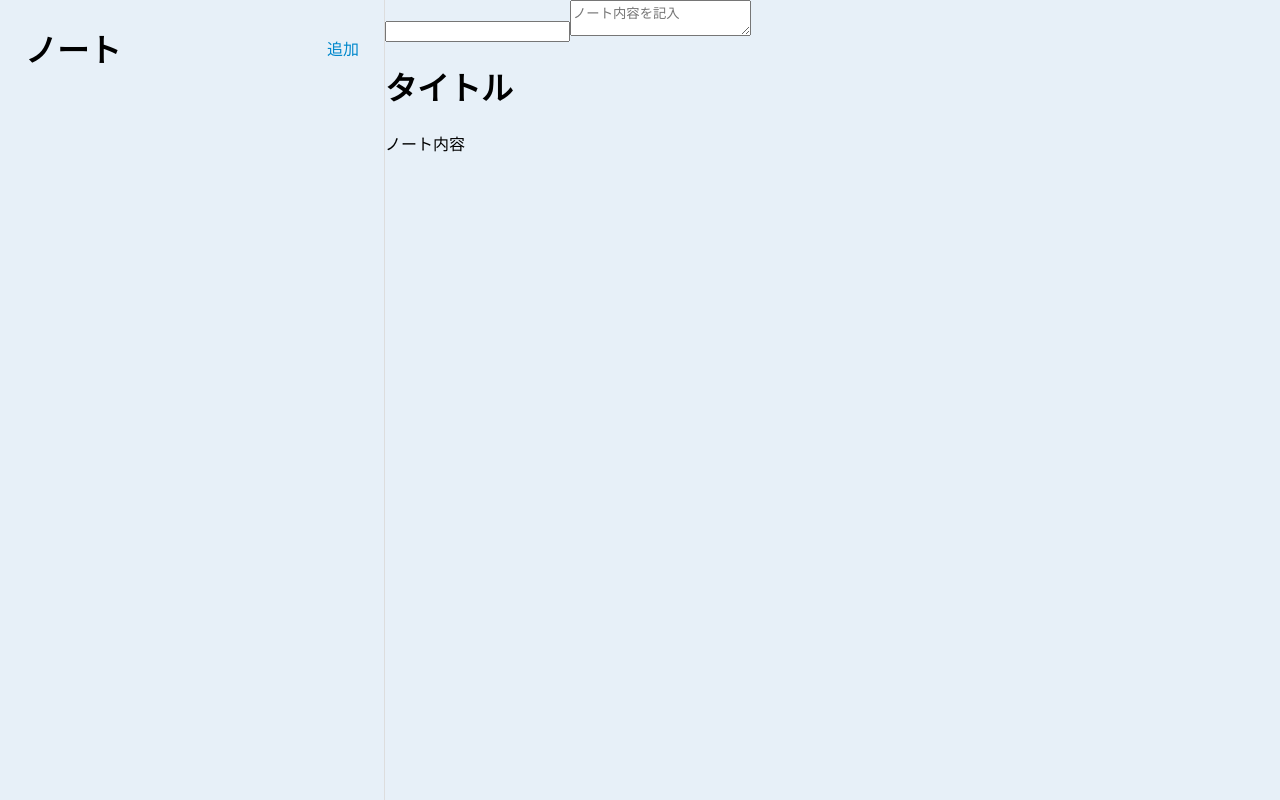
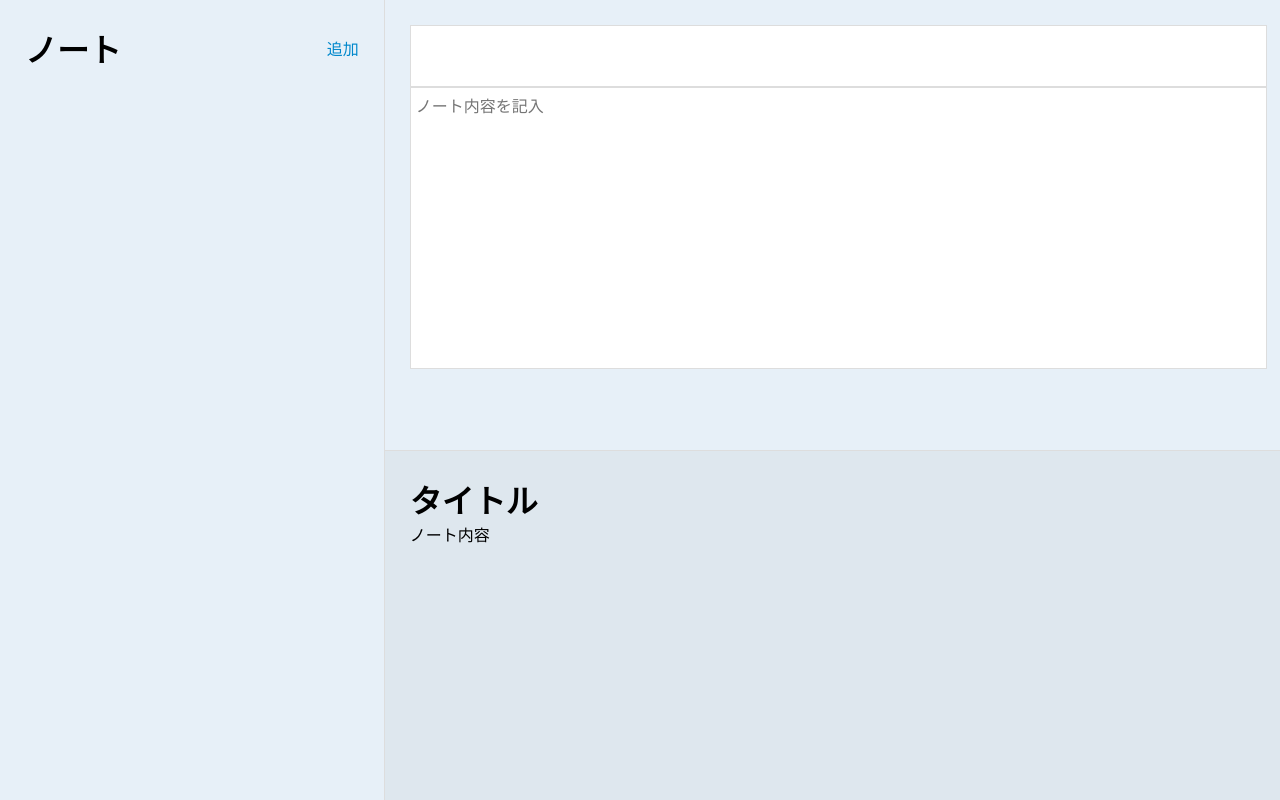
Before and after one commit to budou114/react-note-app, a React app: page / in a window 1280 px wide. Built offline with nearby package versions, Linux system fonts and the light colour scheme; the HTML template or start-up script is replaced by a standard one.

Commit message:
MainコンポーネントをCSSでスタイリングしよう

```diff
--- a/src/components/Main.css
+++ b/src/components/Main.css
@@ -0,0 +1,43 @@
+.app-main {
+  width: 70%;
+  height: 100vh;
+}
+
+.app-main-note-edit,
+.app-main-note-preview {
+  height: 50vh;
+}
+
+.app-main-note-edit {
+  padding: 25px;
+}
+
+.app-main-note-edit input, textarea {
+  display: block;
+  border: 1px solid #ddd;
+  width: 100%;
+  height: calc(50vh - 130px);
+  padding: 5px;
+  resize: none;
+  font-size: 16px;
+}
+
+.app-main-note-edit input {
+  height: 50px;
+  font-size: 2rem;
+}
+
+.app-main-note-preview {
+  border-top: 1px solid #ddd;
+  overflow-y: scroll;
+  background: rgba(0, 0, 0, 0.04);
+}
+
+.preview-title {
+  padding: 25px 25px 0 25px;
+  margin: 0;
+}
+
+.markdown-preview {
+  padding: 0 25px 25px 25px;
+}
```
